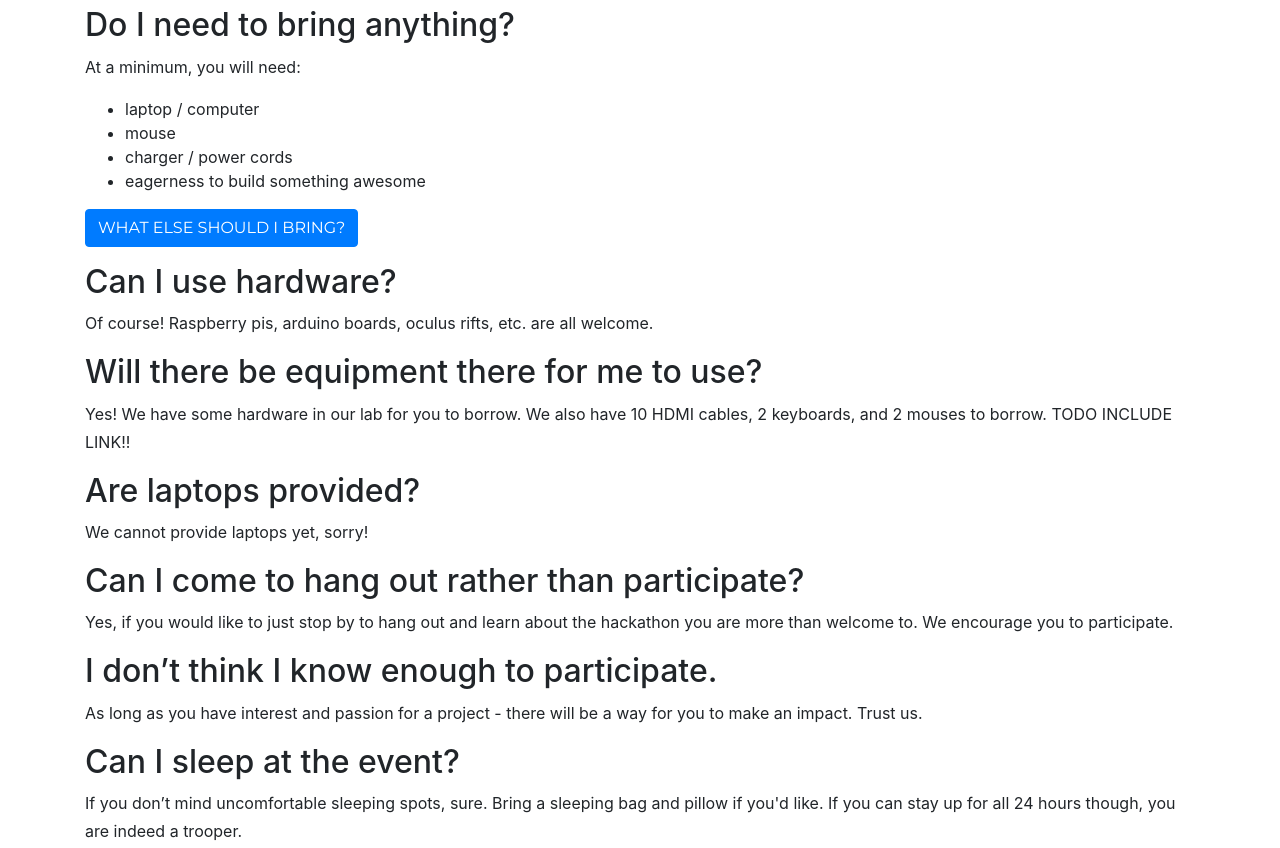
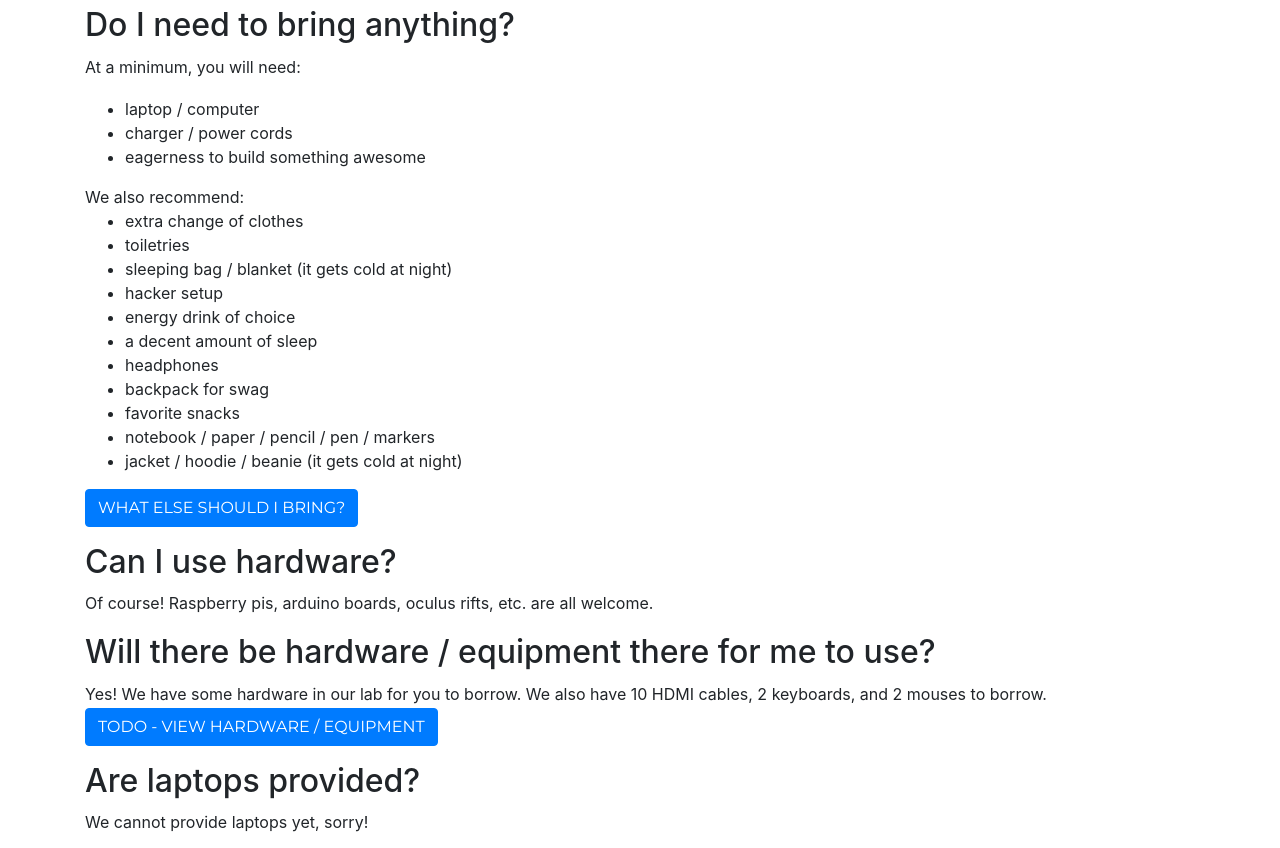
Before and after one commit to hackupstate/hackupstate-website-archived-1-30-2019, a website with bundled scripts: page faq.html in a window 1280 px wide. Shown: the part 2520-3368 px from the top of the page. Built offline with nearby package versions, Linux system fonts and the light colour scheme; a web font is replaced by a local one.

Commit message:
add faq stuff

```diff
--- a/faq.html
+++ b/faq.html
@@ -73,7 +73,7 @@
         <div class="intro-heading text-uppercase">FAQ</div>
         <div class="intro-lead-in">You have questions. We have answers.</div>
         <div class="intro-lead-in">Don't hesitate to reach out to us at team@hackupstate.com if you have one that isn't listed here.</div>
-        <a class="btn btn-primary btn-xl text-uppercase m-4" href="#">Ask something else</a>
+        <a class="btn btn-primary btn-xl text-uppercase m-4" href="mailto:team@hackupstate.com">Ask something else</a>
       </div>
     </div>
   </header>
@@ -147,10 +147,25 @@
                   <p>At a minimum, you will need:
                     <ul class="mb-3">
                       <li>laptop / computer</li>
-                      <li>mouse</li>
                       <li>charger / power cords</li>
                       <li>eagerness to build something awesome</li>
                     </ul>
+
+                    We also recommend:
+                    <ul class="mb-3">
+                      <li>extra change of clothes</li>
+                      <li>toiletries</li>
+                      <li>sleeping bag / blanket (it gets cold at night)</li>
+                      <li>hacker setup</li>
+                      <li>energy drink of choice</li>
+                      <li>a decent amount of sleep</li>
+                      <li>headphones</li>
+                      <li>backpack for swag</li>
+                      <li>favorite snacks</li>
+                      <li>notebook / paper / pencil / pen / markers</li>
+                      <li>jacket / hoodie / beanie (it gets cold at night)</li>
+                      </ul>
+
 
                     <a class="btn btn-primary text-uppercase" href="https://www.sparkpost.com/blog/hackathon-necessities/" target="_blank">What else should I bring?</a>
                   </p>
@@ -158,8 +173,11 @@
                   <h2>Can I use hardware?</h2>
                   <p>Of course! Raspberry pis, arduino boards, oculus rifts, etc. are all welcome.</p>
 
-                  <h2>Will there be equipment there for me to use?</h2>
-                  <p>Yes! We have some hardware in our lab for you to borrow. We also have 10 HDMI cables, 2 keyboards, and 2 mouses to borrow. TODO INCLUDE LINK!!</p>
+                  <h2>Will there be hardware / equipment there for me to use?</h2>
+                  <p>Yes! We have some hardware in our lab for you to borrow. We also have 10 HDMI cables, 2 keyboards, and 2 mouses to borrow.
+
+                  <a class="btn btn-primary text-uppercase" href="" target="_blank">TODO - View Hardware / Equipment</a>
+                  </p>
 
                   <h2>Are laptops provided?</h2>
                   <p>We cannot provide laptops yet, sorry!</p>
@@ -179,10 +197,13 @@
                   <h2>I'm not a developer, how can I contribute?</h2>
                   <p>For more information on how non-developers can contribute to a hackathon, please explore these two links.
                     <ul>
-                    <li><a href="https://developer.att.com/blog/5-hackathon-roles-that-have-nothing-to-do-with-coding" target="_blank">5 hackathon roles that have nothing to do with coding</a></li>
-                    <li><a href="https://mager.co/hackathons-arent-just-for-developers-4e0a8cc14dd9#.trsfosl6j" target="_blank">Hackathons aren't just for developers</a></div>
+                      <li><a href="https://developer.att.com/blog/5-hackathon-roles-that-have-nothing-to-do-with-coding" target="_blank">5 hackathon roles that have nothing to do with coding</a></li>
+                      <li><a href="https://mager.co/hackathons-arent-just-for-developers-4e0a8cc14dd9#.trsfosl6j" target="_blank">Hackathons aren't just for developers</a>
                     </ul>
                   </p>
+
+                  <h2>Are you an MLH event?</h2>
+                  <p>We are not, we're a student / practitioner hackathon. We love MLH though!</p>
 
                   <h2>I still have a question! Who do I contact?</h2>
                   <p>Please contact <a href="mailto:team@hackupstate.com">team@hackupstate.com</a> if you have any questions or concerns.</p>
```
